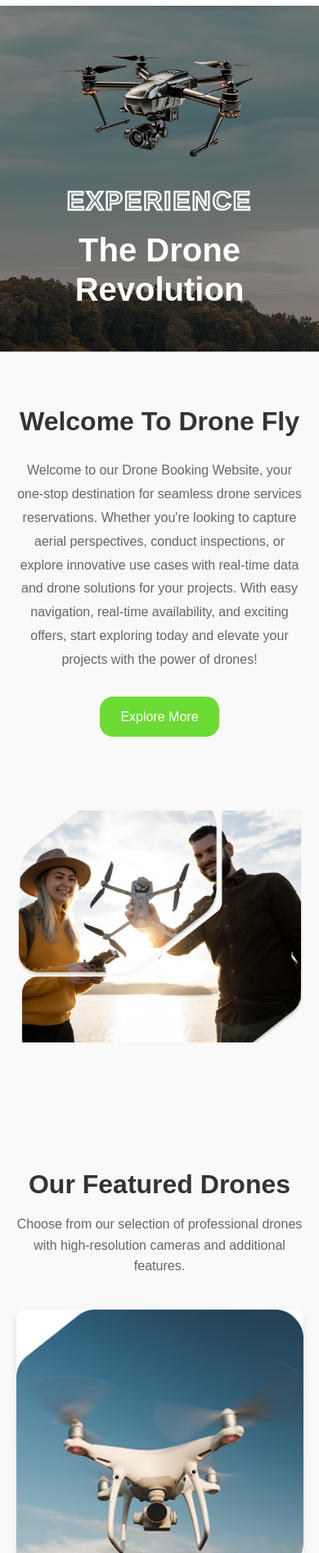
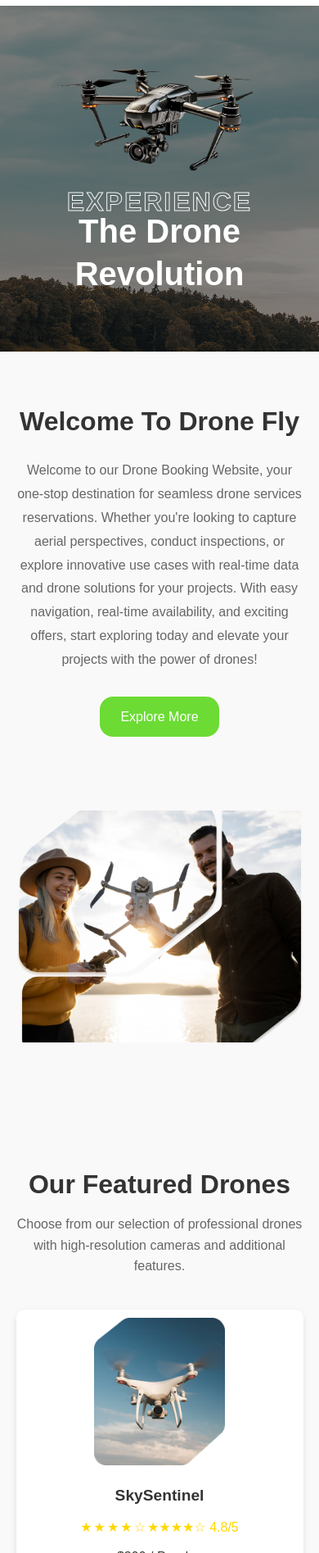
Before and after one commit to soubhikmondal8880/drones, a plain HTML site: page index.html in a window 390 px wide. Shown: the part 105-2000 px from the top of the page at 82% size. Drawn offline with Linux system fonts and the light colour scheme.

Commit message:
first commit

```diff
--- a/css/index.css
+++ b/css/index.css
@@ -137,7 +137,6 @@ header {
   opacity: 1;
   visibility: visible;
 }
-
 /* ================================
    Banner
 ================================= */
@@ -178,25 +177,54 @@ header {
 
 .banner-text {
   text-align: center;
+  padding: 0 10px; /* keeps text inside on mobile */
 }
 
 .banner-text .outline-text {
-  font-size: 4rem;
+  font-size: clamp(1.5rem, 5vw, 4rem); /* scales with screen */
   font-weight: 900;
   color: transparent;
-  -webkit-text-stroke: 2.5px #fff;
-  margin-bottom: 10px;
+  -webkit-text-stroke: 2px #fff;
+  margin: 0;
   text-transform: uppercase;
   letter-spacing: 2px;
   opacity: 0.95;
 }
 
 .banner-text h1 {
-  font-size: 4.5rem;
+  font-size: clamp(2rem, 6vw, 4.5rem); /* scales smoothly */
   font-weight: 900;
   color: #fff;
   line-height: 1.2;
+  margin: 0;
+  word-break: break-word; /* avoids overflow */
 }
+
+/* Responsive Banner Height */
+@media (max-width: 768px) {
+  .banner {
+    height: 60vh;
+  }
+  .drone-img {
+    width: 250px;
+  }
+  .banner-text .outline-text{
+    line-height: 0.6;
+  }
+}
+
+@media (max-width: 480px) {
+  .banner {
+    height: 50vh;
+  }
+  .drone-img {
+    width: 200px;
+  }
+   .banner-text .outline-text{
+    line-height: 0.6;
+  }
+}
+
 
 /* ================================
    Welcome Section
@@ -259,6 +287,9 @@ header {
   border-radius: 10px;
 }
 
+/* ================================
+   Featured Drones
+================================= */
 /* ================================
    Featured Drones
 ================================= */
@@ -355,6 +386,51 @@ header {
   background: #57b628;
 }
 
+/* ================================
+   Responsive Featured Drones
+================================= */
+
+/* Tablet (2 columns) */
+@media (max-width: 992px) {
+  .drones-grid {
+    grid-template-columns: repeat(2, 1fr);
+    gap: 15px;
+  }
+
+  .drone-card img {
+    max-height: 200px;
+    object-fit: cover;
+  }
+}
+
+/* Mobile (1 column) */
+@media (max-width: 600px) {
+  .drones-grid {
+    grid-template-columns: 1fr;
+    gap: 15px;
+  }
+
+  .drone-card {
+    padding: 10px;
+  }
+
+  .drone-card img {
+    max-width: 80%;
+    margin: 0 auto;
+    max-height: 180px;
+    object-fit: contain;
+  }
+
+  .drone-card h3 {
+    font-size: 1.2rem;
+  }
+
+  .price {
+    font-size: 1rem;
+  }
+}
+
+
 /* explore  */
 section.new-edition {
   text-align: center;
@@ -421,6 +497,30 @@ section.new-edition::before {
   z-index: 1;
 }
 
+.drone-card {
+  background: #fff;
+  border-radius: 10px;
+  overflow: hidden;
+  text-align: center;
+  box-shadow: 0 4px 8px rgba(0, 0, 0, 0.1);
+  transition: transform 0.3s ease, box-shadow 0.3s ease; /* smooth transition */
+}
+
+.drone-card:hover {
+  transform: translateY(-5px) scale(1.02); /* slight lift + scale */
+  box-shadow: 0 8px 16px rgba(0, 0, 0, 0.15); /* deeper shadow */
+}
+
+.drone-card img {
+  width: 100%;
+  height: auto;
+  transition: transform 0.3s ease; /* smooth zoom on hover */
+}
+
+.drone-card:hover img {
+  transform: scale(1.05); /* subtle zoom effect */
+}
+
 /* Mobile Responsive Styles */
 @media (max-width: 768px) {
   h1.new-edition-title {
@@ -455,6 +555,30 @@ section.new-edition::before {
   .explore-button {
     font-size: 0.9em;
     padding: 6px 12px;
+  }
+}
+/* Mobile Responsive Fix */
+@media (max-width: 768px) {
+  .banner-text .outline-text {
+    font-size: 2rem;   /* reduce size */
+    -webkit-text-stroke: 1.5px #fff;
+  }
+
+  .banner-text h1 {
+    font-size: 2.5rem; /* reduce size */
+    line-height: 1.3;
+  }
+}
+
+@media (max-width: 480px) {
+  .banner-text .outline-text {
+    font-size: 1.5rem;
+    -webkit-text-stroke: 1px #fff;
+  }
+
+  .banner-text h1 {
+    font-size: 2rem;
+    line-height: 1.3;
   }
 }
 
--- a/index.html
+++ b/index.html
@@ -265,7 +265,8 @@
     <div class="footer-container">
 
       <div class="footer-col">
-        <h3>Drone Fly</h3>
+        <a href="./index.html">  <h3>Drone Fly</h3></a>
+
         <p>Professional drone services for photography, videography, and inspections. Serving clients nationwide.</p>
         <ul class="footer-contact">
           <li><i class="fa-solid fa-phone-volume"></i> (206) 123-4567</li>
```
Also changed, not shown: about.html (+2 -1 lines), contact.html (+2 -1 lines), drone.html (+2 -1 lines), service.html (+11 -1 lines), 1 other file.
